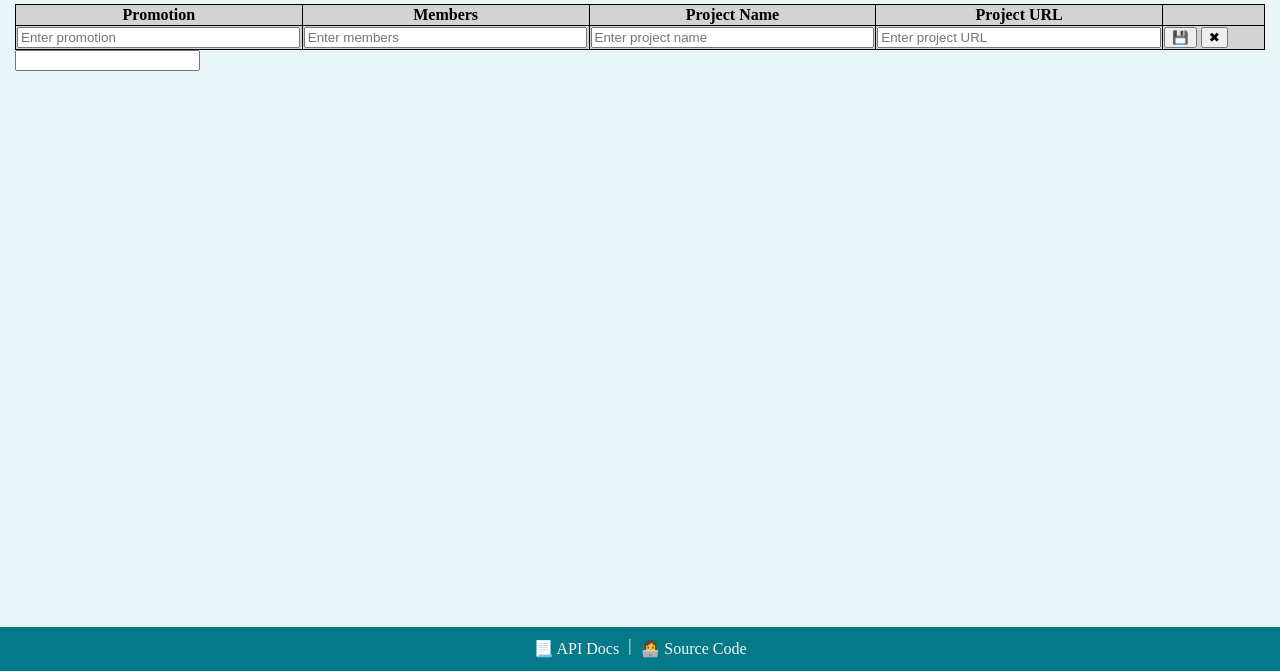
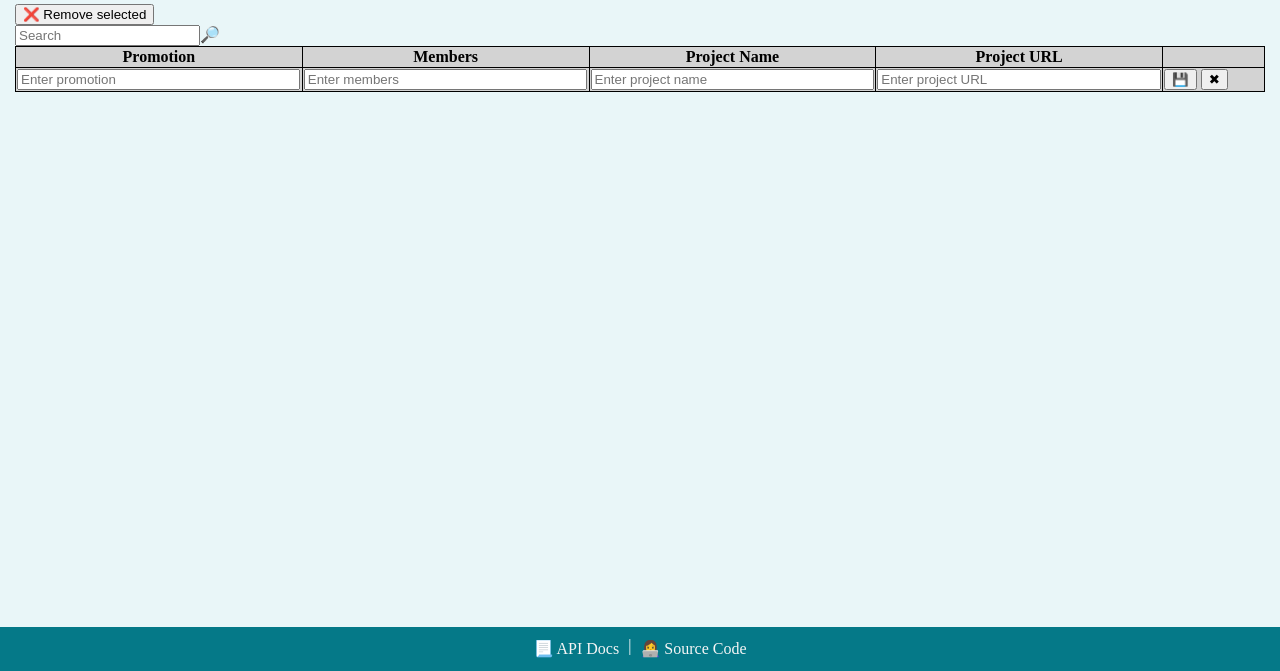
Before and after one commit to sorinlapadus/teams-networking, a website built with webpack: page src/index.html in a window 1280 px wide. Shown: the part 129-800 px from the top of the page. Built offline with nearby package versions, Linux system fonts and the light colour scheme; files whose address does not match are found by name.

Commit message:
Add search fields

```diff
--- a/src/index.html
+++ b/src/index.html
@@ -16,6 +16,14 @@
       </div>
     </header>
     <div id="main">
+      <div class="tbar tbar-lr">
+        <div class="tbar-left">
+          <button id="removeSelected">❌ Remove selected</button>
+        </div>
+        <div class="tbar-right">
+          <input type="search" id="search" placeholder="Search" /><label for="search">🔎</label>
+        </div>
+      </div>
       <form action="" id="teamsForm">
         <table id="teamsTable">
           <thead>
@@ -48,7 +56,6 @@
           </tfoot>
         </table>
       </form>
-      <input type="search" name="search" id="searchTeams" />
     </div>
     <footer>
       <a href="https://github.com/nmatei/node-api" target="_blank">
```
